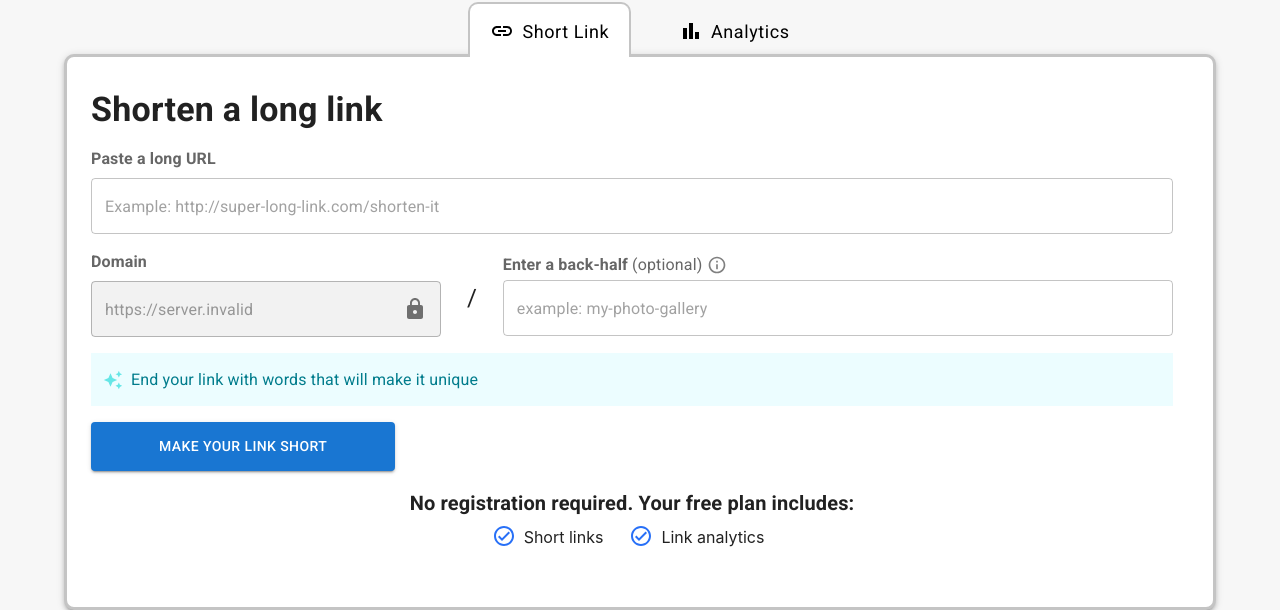
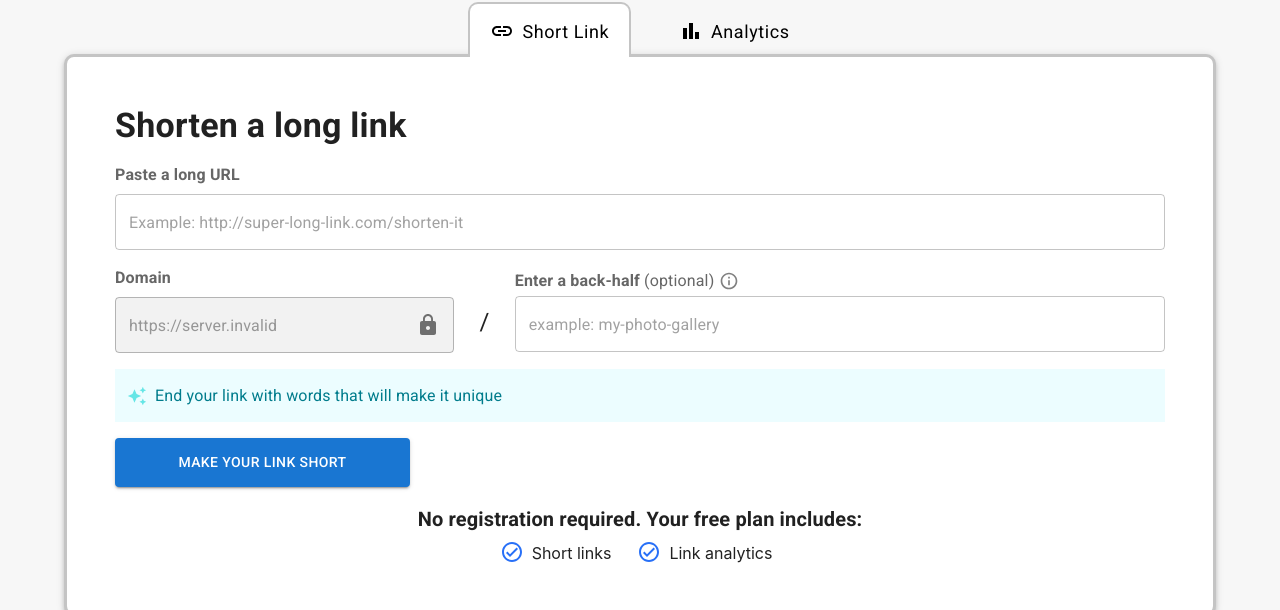
Before and after one commit to 3umaGH/URLShortener, a React (Vite) app in the folder client/: page / in a window 1280 px wide. Shown: the part 342-952 px from the top of the page. Built offline with nearby package versions, Linux system fonts and the light colour scheme; no server answers.

Commit message:
style: component alignment

```diff
--- a/client/src/components/LinkForm/LinkForm.tsx
+++ b/client/src/components/LinkForm/LinkForm.tsx
@@ -127,8 +127,8 @@ export const LinkForm = () => {
               zIndex: 0,
             }}
           >
-            <Container sx={{ p: 4 }}>
-              <Grid container spacing={2}>
+            <Container sx={{ p: {xs: 1, md:4} }}>
+              <Grid container spacing={0}>
                 {formPages.find((page) => page.id === currentPage)?.pageElement}
               </Grid>
             </Container>
--- a/client/src/components/LinkForm/pages/ShortLinkCreateView.tsx
+++ b/client/src/components/LinkForm/pages/ShortLinkCreateView.tsx
@@ -143,7 +143,7 @@ export const ShortLinkCreateView = ({
             }}
           />
         </Grid>
-        <Grid item xs={0.5} sx={{ textAlign: "center", mt: 4 }}>
+        <Grid item xs={0.5} sx={{ textAlign: "center", mt: 5 }}>
           <Typography variant="h5">/</Typography>
         </Grid>
         <Grid item xs={11.5} md={7.5} sx={{ textAlign: "left" }}>
```
